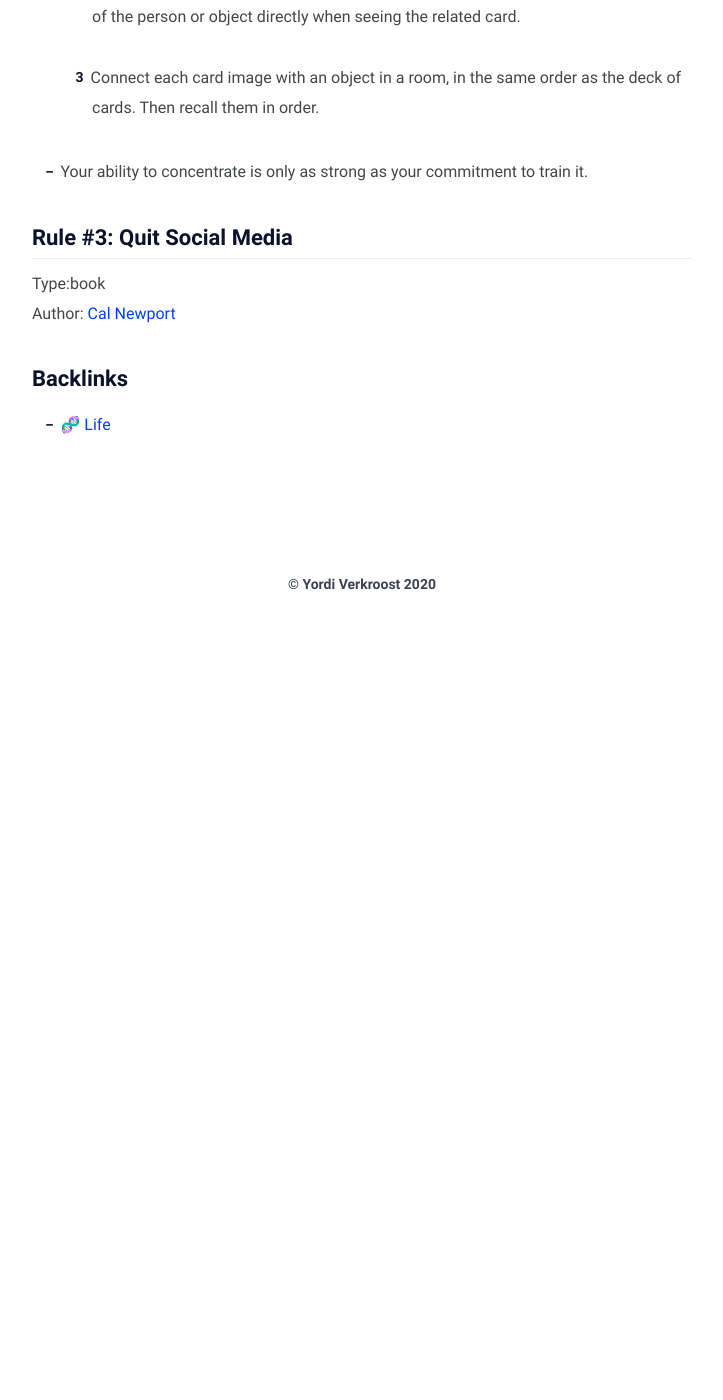
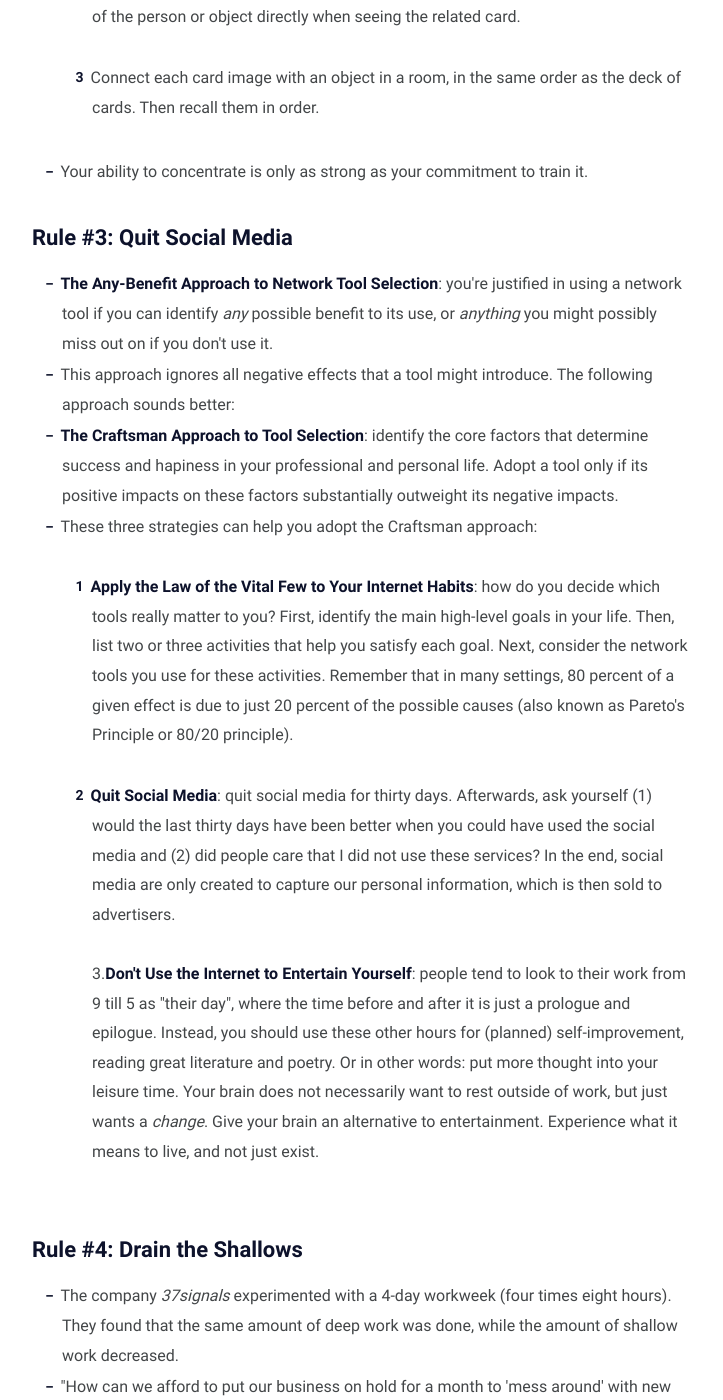
Before and after one commit to heymichal/heymichal.github.io, a Jekyll site: the page built from garden/cal-newport---deep-work.html, in a window 1280 px wide and 1400 px high, scrolled down 9477 px. Shown: the whole window, without its empty margins (278-1001 px from the left). Built offline with Jekyll 4.4.1, drawn with Linux system fonts in a browser that asks for light colours; before the commit the page ends 10107 px from its top, so only the background shows below that; some of the changed text lies outside the part shown.

Commit message:
Update garden

```diff
--- a/garden/cal-newport---deep-work.html
+++ b/garden/cal-newport---deep-work.html
@@ -199,7 +199,32 @@
 
 <h2 id="rule-3-quit-social-media">Rule #3: Quit Social Media</h2>
 
-<hr />
+<ul>
+<li><strong>The Any-Benefit Approach to Network Tool Selection</strong>: you're justified in using a network tool if you can identify <em>any</em> possible benefit to its use, or <em>anything</em> you might possibly miss out on if you don't use it.</li>
+<li>This approach ignores all negative effects that a tool might introduce. The following approach sounds better:</li>
+<li><strong>The Craftsman Approach to Tool Selection</strong>: identify the core factors that determine success and hapiness in your professional and personal life. Adopt a tool only if its positive impacts on these factors substantially outweight its negative impacts.</li>
+<li>These three strategies can help you adopt the Craftsman approach:<br />
+<ol><br />
+<li><strong>Apply the Law of the Vital Few to Your Internet Habits</strong>: how do you decide which tools really matter to you? First, identify the main high-level goals in your life. Then, list two or three activities that help you satisfy each goal. Next, consider the network tools you use for these activities. Remember that in many settings, 80 percent of a given effect is due to just 20 percent of the possible causes (also known as Pareto's Principle or 80/20 principle).</li><br />
+<li><strong>Quit Social Media</strong>: quit social media for thirty days. Afterwards, ask yourself (1) would the last thirty days have been better when you could have used the social media and (2) did people care that I did not use these services? In the end, social media are only created to capture our personal information, which is then sold to advertisers.<br /><br />
+3.<strong>Don't Use the Internet to Entertain Yourself</strong>: people tend to look to their work from 9 till 5 as "their day", where the time before and after it is just a prologue and epilogue. Instead, you should use these other hours for (planned) self-improvement, reading great literature and poetry. Or in other words: put more thought into your leisure time. Your brain does not necessarily want to rest outside of work, but just wants a <em>change</em>. Give your brain an alternative to entertainment. Experience what it means to live, and not just exist.</li><br />
+</ol></li>
+</ul>
+
+<h2 id="rule-4-drain-the-shallows">Rule #4: Drain the Shallows</h2>
+
+<ul>
+<li>The company <em>37signals</em> experimented with a 4-day workweek (four times eight hours). They found that the same amount of deep work was done, while the amount of shallow work decreased.</li>
+<li>"How can we afford to put our business on hold for a month to 'mess around' with new ideas?" Answer: "How can we afford not to?"</li>
+<li>Everyone has a limit of deep work that can be done in a day. For beginners it might be an hour, while more experienced people can do four hours of deep work. The following strategies can help you make the most out of your deep work limit:<br />
+<ol><br />
+<li><strong>Schedule Every Minute of Your Day</strong>: you need to give thought to what you're doing. Therefore, you need to schedule every minute of your day. If the schedule is interrupted, recreate it after the disruption.</li><br />
+<li><strong>Quantify the Depth of Every Activity</strong>: the term "shallow work" was mentioned in the introduction. My own view, in addition: shallow work is work where vocal music does not distract. Another one from the book: how long would it take (in months) to train a smart recent college graduate with no specialized training in my field to complete this task?</li><br />
+<li><strong>Ask Your Boss for a Shallow Work Budget</strong>: when you know the limit of time you can spend on shallow work, you can use this in your day planning. If the answer is: "as much shallow work as possible", you know your boss has no interest in deep work and you should probably go look for another job.</li><br />
+<li><strong>Finish Your Work by Five Thirty</strong>: do not work after five thirty p.m. (or whenever you work day ends in your contract). This commitment is <strong>fixed-schedule productivity</strong>. Also be catious with saying "yes". Also know that if your boss emails you after work hours, it's usually not expected of you to reply directly.<br /><br />
+<h2 id="5-become-hard-to-reach-there-are-three-tips-1-make-people-who-send-you-e-mail-do-more-work-and-use-a-sender-filter-communicate-when-you-will-reply-to-an-email-and-when-you-wont-2-do-more-work-when-you-send-or-reply-to-e-mails-by-being-very-specific-in-your-question-and-expectation-so-that-the-number-of-follow-up-emails-is-as-low-as-possible-the-process-centric-approach-3-dont-respond-at-all-when-an-email-is-ambiguous-doesnt-interest-you-or-if-nothing-really-good-would-happen-if-you-would-respond-and-nothing-bad-would-happen-if-you-didnt-develop-the-habits-of-letting-small-bad-things-happen-if-you-dont-youll-never-find-time-for-the-life-changing-big-things">  5. <strong>Become Hard to Reach</strong>: there are three tips: (1) make people who send you e-mail do more work and use a "sender filter" (communicate when you will reply to an email and when you won't), (2) do more work when you send or reply to e-mails by being very specific in your question and expectation, so that the number of follow-up emails is as low as possible (the <strong>process-centric approach</strong>), (3) don't respond at all when an email is ambiguous, doesn't interest you or if nothing really good would happen if you would respond (and nothing bad would happen if you didn't). Develop the habits of letting small bad things happen. If you don't, you'll never find time for the life-changing big things.</h2></li><br />
+</ol></li>
+</ul>
 
 <p>Type:<span class="tag">book</span><br />
 Author: <a href="/garden/cal-newport">Cal Newport</a></p>
```
